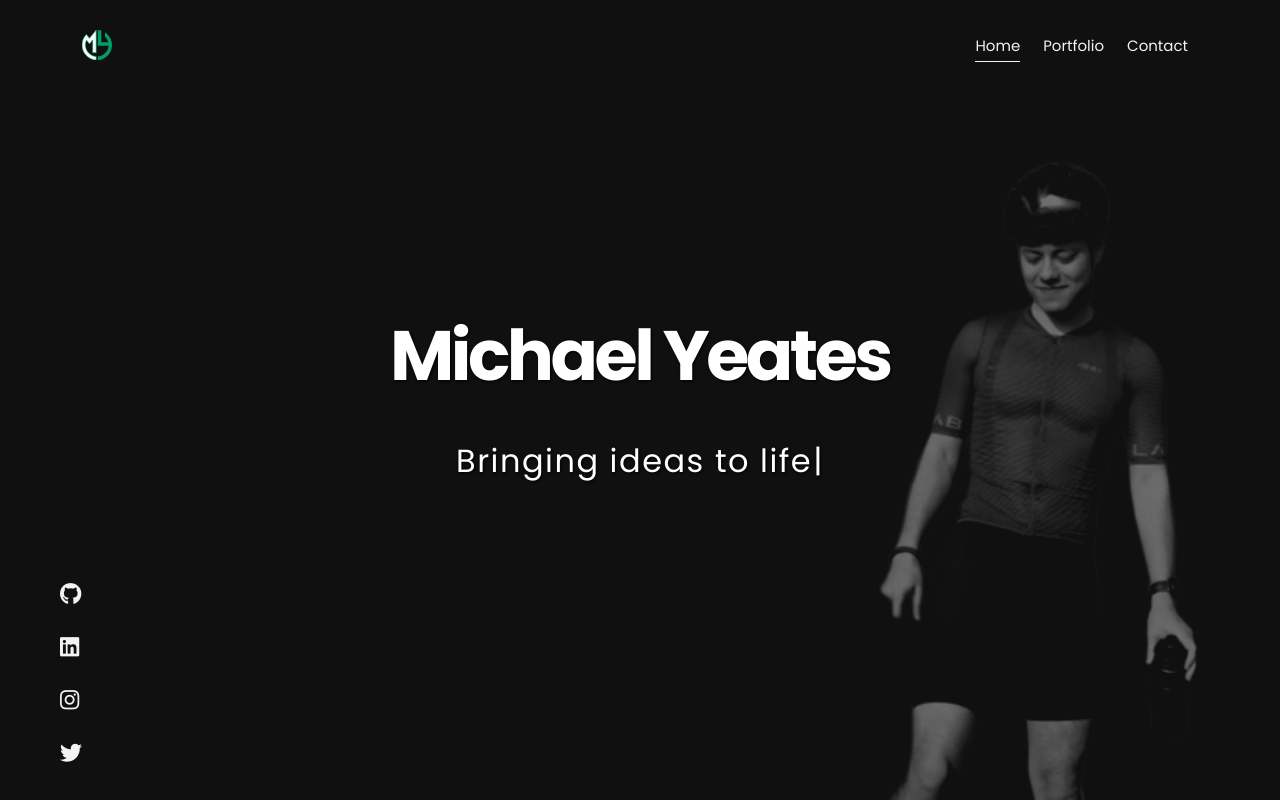
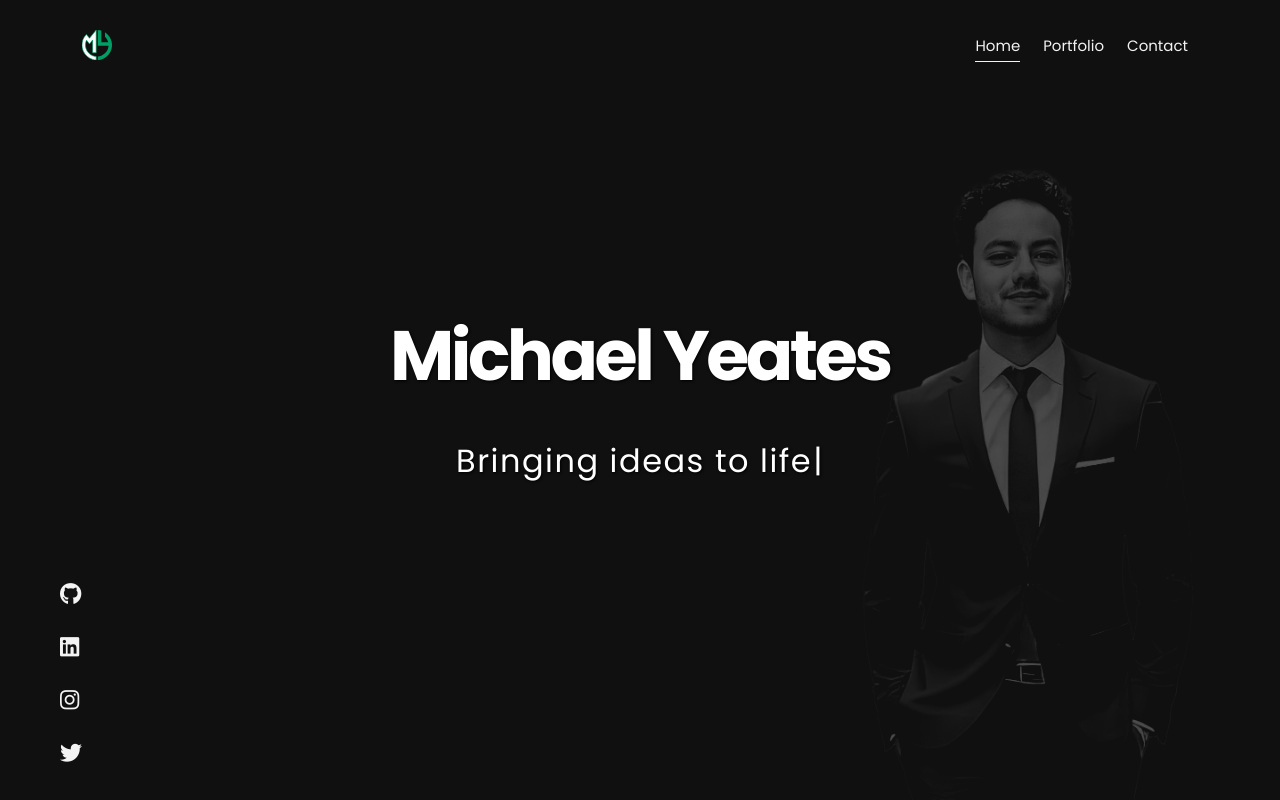
Before and after one commit to mdyeates/my-portfolio, a React (Create React App) app: page / in a window 1280 px wide. Built offline with nearby package versions, Linux system fonts and the light colour scheme.

Commit message:
Add new landing image

```diff
--- a/src/pages/landing/Landing.js
+++ b/src/pages/landing/Landing.js
@@ -1,6 +1,6 @@
 import { motion } from "framer-motion";
 import Typewriter from "typewriter-effect";
-import landingImage from "../../images/me.svg";
+import landingImage from "../../images/suit.png";
 import Draw from "../../components/Draw";
 import SocialIcons from "../../components/SocialIcons";
 
@@ -72,8 +72,8 @@ const Landing = ({ name }) => {
         <motion.img
           className="landingImage"
           initial={{ opacity: 0 }}
-          animate={{ opacity: 0.4 }}
-          transition={{ duration: 1, ease: "easeInOut" }}
+          animate={{ opacity: 0.25 }}
+          transition={{ duration: 3.5, ease: "easeInOut" }}
           style={styles.landingImage}
           src={landingImage}
           alt="Michael Yeates"
```
Also changed, not shown: src/images/suit.png (added).
